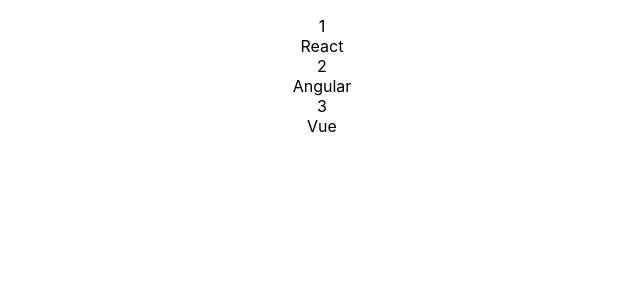
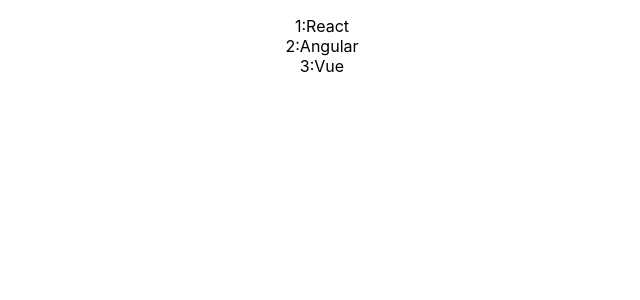
Before and after one commit to KNR1009/react-testing-library, a React (Create React App) app: page / in a window 1280 px wide. Shown: the top 300 px of the page, without its empty margins (338-978 px from the left). Built offline with nearby package versions, Linux system fonts and the light colour scheme.

Commit message:
コンポーネントの修正

```diff
--- a/src/FrameworkList.tsx
+++ b/src/FrameworkList.tsx
@@ -15,8 +15,9 @@
       <ul>
         {data.map((item, index) => (
           <div key={index}>
-            <li>{item.id}</li>
-            <li>{item.item}</li>
+            <li>
+              {item.id}:{item.item}
+            </li>
           </div>
         ))}
       </ul>
```
